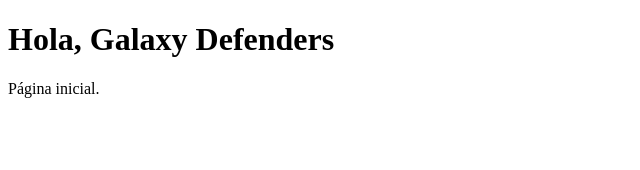
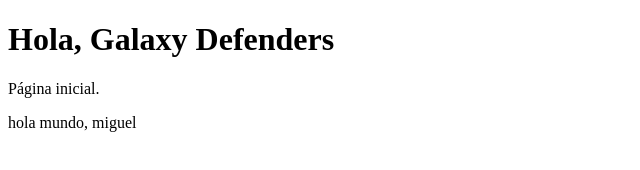
Before and after one commit to adriana-cg/grupo-herramientas, a plain HTML site: page index.html in a window 1280 px wide. Shown: the whole page, without its empty margins (0-640 px from the left). Drawn offline with Linux system fonts and the light colour scheme.

Commit message:
Update index.html
nuevo párrafo hola mundo, miguel

```diff
--- a/index.html
+++ b/index.html
@@ -7,5 +7,6 @@
 <body>
   <h1>Hola, Galaxy Defenders</h1>
   <p>Página inicial.</p>
+  <p>hola mundo, miguel</p>
 </body>
 </html>
```
